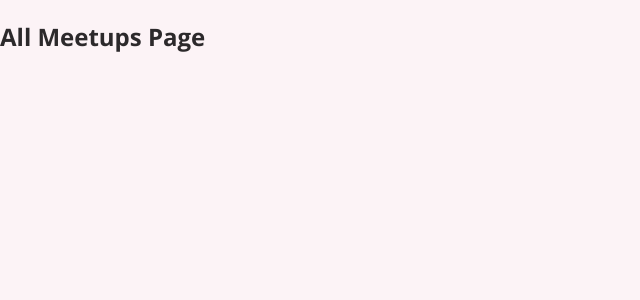
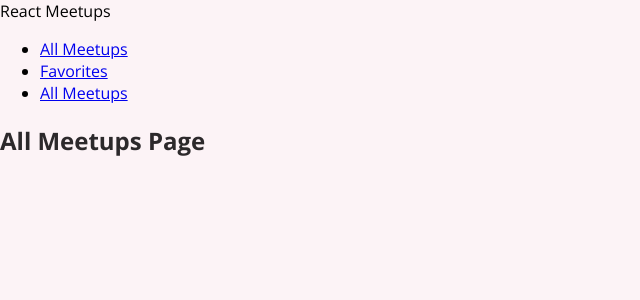
Before and after one commit to Manojlovic1998/core-react-features-practice, a React (Create React App) app: page / in a window 1280 px wide. Shown: the top 300 px of the page, without its empty margins (0-640 px from the left). Built offline with nearby package versions, Linux system fonts and the light colour scheme.

Commit message:
Add nav header to app

```diff
--- a/src/App.js
+++ b/src/App.js
@@ -3,9 +3,13 @@ import AllMeetupsPage from "./pages/AllMeetups";
 import FavoritesPage from "./pages/Favorites";
 import NewMeetupsPage from "./pages/NewMeetups";
 
+
+import MainNavigation from "./components/layout/MainNavigation";
+
 function App() {
     return (
         <div>
+            <MainNavigation />
             <Switch>
                 <Route path={'/'} exact={true}>
                     <AllMeetupsPage />
```
